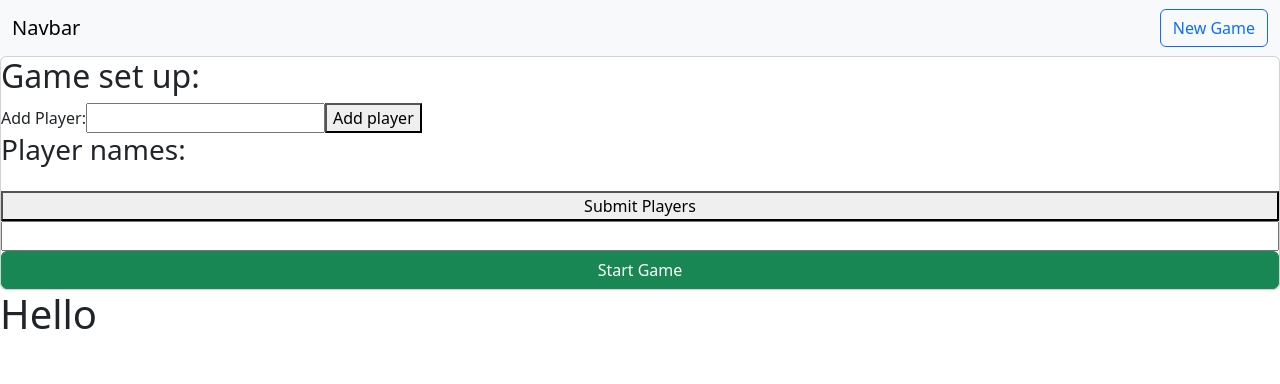
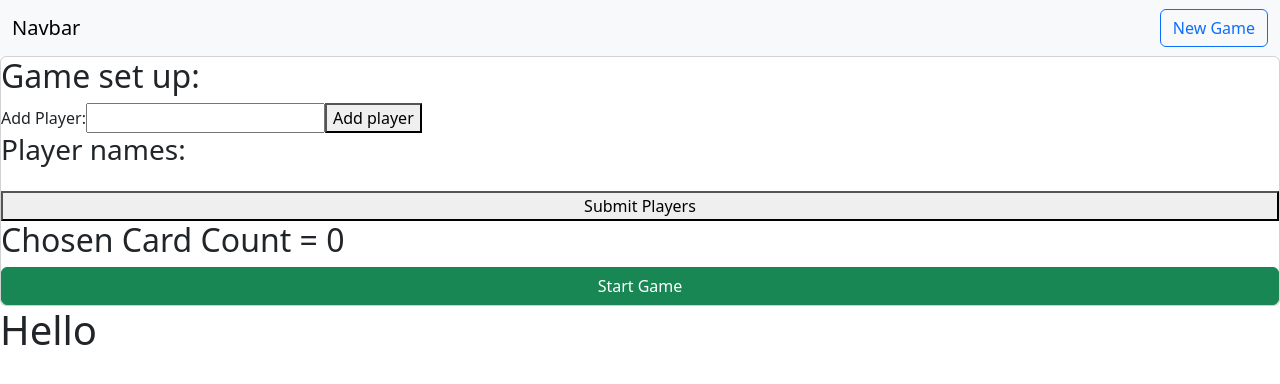
Before and after one commit to Tom2612/blop, a React (Vite) app: page / in a window 1280 px wide. Shown: the top 384 px of the page. Built offline with nearby package versions, Linux system fonts and the light colour scheme.

Commit message:
Changed display values

```diff
--- a/src/components/Cards.jsx
+++ b/src/components/Cards.jsx
@@ -2,7 +2,7 @@ export default function Cards(props) {
   return (
     <div>
         <label>Card count:</label>
-        <select name='cardCount' onChange={props.handleCardChange}>
+        <select name='cardCount' onChange={(e) => props.handleCardChange(e)}>
         {[...Array(props.maxCards)].map((e, i) => <option value={i + 1} key={i}>{i + 1}</option>)}
         </select>
         <h1>MaxCardCount: {props.maxCards}</h1>
--- a/src/components/SetUpForm.jsx
+++ b/src/components/SetUpForm.jsx
@@ -7,7 +7,7 @@ export default function SetUpForm() {
     const [name, setName] = useState('');
     const [cardStart, setCardStart] = useState(false);
     const [maxCards, setMaxCards] = useState(52);
-    const [cardCount, setCardCount] = useState(null);
+    const [cardCount, setCardCount] = useState(0);
 
     const handleChangeName = (e) => {
       setName(e.target.value);
@@ -29,8 +29,8 @@ export default function SetUpForm() {
       setMaxCards(findMaxCards(players.length));
     }
 
-    const handleCardChange = () => {
-
+    const handleCardChange = (e) => {
+      setCardCount(e.target.value)
     }
 
     const findMaxCards = (players) => {
@@ -44,26 +44,22 @@ export default function SetUpForm() {
     return (
       <div className='card'>
           <h2>Game set up:</h2>
-          <Players
+          {!cardStart && <Players
             handleChangeName={handleChangeName}
             handleSubmitName={handleSubmitName}
             handleRemoveName={handleRemoveName}
             name={name}
-          />
+          />}
           <h3>Player names:</h3>
           <ul>
             {players && players.map((player, i) => {
                 return <li key={'player' + i} onClick={handleRemoveName}>{ player }</li>
             })}
           </ul>
-          <button onClick={handleSubmitPlayers}>Submit Players</button>
+          <button onClick={handleSubmitPlayers}>{cardStart ? 'Edit Players' : 'Submit Players'}</button>
           {cardStart && <Cards handleCardChange={handleCardChange} maxCards={maxCards} />}
-          {/* <label>Card count:</label>
-          <select name='cardCount'>
-            {[...Array(maxCards)].map((e, i) => <option value={i + 1} key={i}>{i + 1}</option>)}
-          </select>
-          <h1>MaxCardCount: {maxCards}</h1> */}
-          <input type='number'></input>
+          <h2>Chosen Card Count = {cardCount}</h2>
+
           <button className='btn btn-success'>Start Game</button>
       </div>
     )
```
